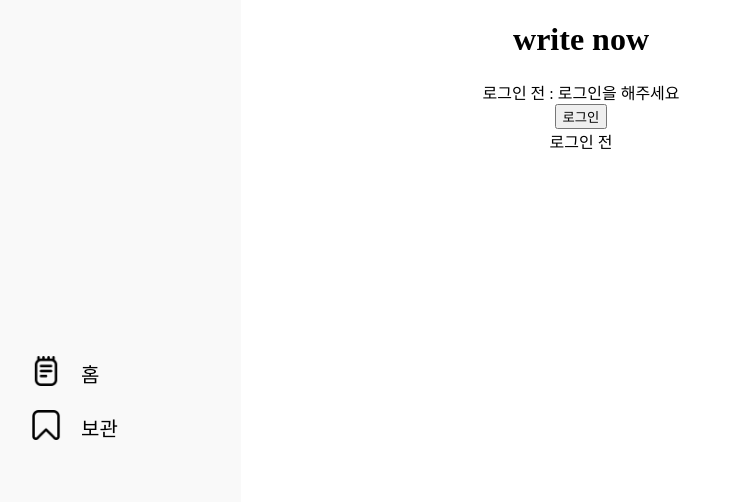
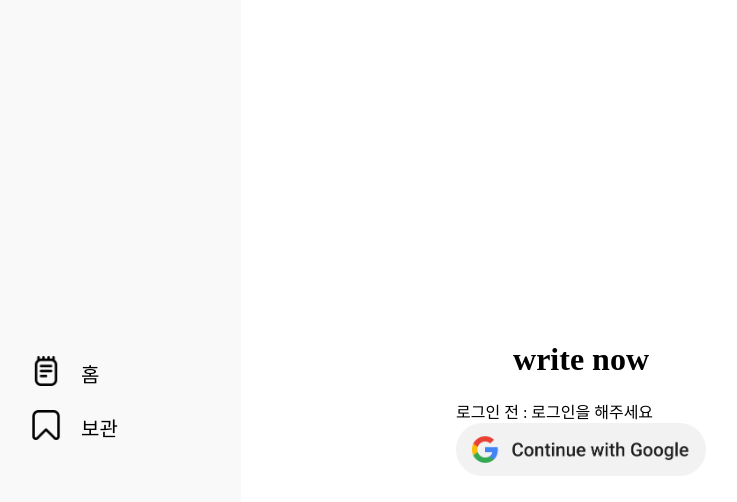
Before and after one commit to ny-plus-ny/write_now, a Next.js app: page / in a window 1280 px wide. Shown: the top 502 px of the page, without its empty margins (59-796 px from the left). Built offline with nearby package versions, Linux system fonts and the light colour scheme; no server answers.

Commit message:
beforeLogin, afterLogin 컴포넌트 추가

```diff
--- /dev/null
+++ b/src/app/(afterLogin)/@modal/default.tsx
@@ -0,0 +1,3 @@
+export default function Default(){
+    return null;
+}
--- a/src/app/_component/AfterLoginComp.tsx
+++ b/src/app/_component/AfterLoginComp.tsx
@@ -8,9 +8,10 @@ export default function AfterLoginComp() {
     return(
         <>
             <div>로그인 완료</div>
-            <div>{session?.user?.name}</div>
-            <div>메모 방법을 선택해주세요</div>
+            <div>유저이름: {session?.user?.name}</div>
+            <div>메모하러 가기</div>
             <Link href={"/textMemo"}>텍스트 메모</Link>
+            <br />
             <Link href={"/micMemo"}>음성 메모</Link>
         </>
 
--- a/src/app/_component/BeforeLoginComp.tsx
+++ b/src/app/_component/BeforeLoginComp.tsx
@@ -2,21 +2,41 @@
 
 import {signIn, useSession} from 'next-auth/react'
 import styled from 'styled-components';
+import google from '../../../public/images/icon_googleLogin.png'
+import Image from 'next/image';
+import AfterLoginComp from './AfterLoginComp';
 
 export default function BeforeLoginComp() {
 
     const {data: session} = useSession();
 
     return(
-        <>
-            <div>로그인 전 : 로그인을 해주세요</div>
-            <button onClick={()=> signIn()}>로그인</button>
-            <Title>로그인 전</Title>
-        </>
+        <Container>
+
+            {session?.user?
+                <AfterLoginComp /> :
+                <>
+                    <div>로그인 전 : 로그인을 해주세요</div>
+                    <div>{session?.user?.email}</div>
+                    <LoginBtn onClick={()=> signIn('google')}>
+                        <Image src={google}  width={250} alt='googleLoginIcon' />
+                    </LoginBtn>
+                </>
+            }
+        </Container>
     )
 }
 
+const Container = styled.div`
+
+`
+
 const Title = styled.div`
 
-    height: 1000px
+    /* height: 1000px */
 `
+
+const LoginBtn = styled.button`
+    all: unset;
+    cursor: pointer;
+`
```
